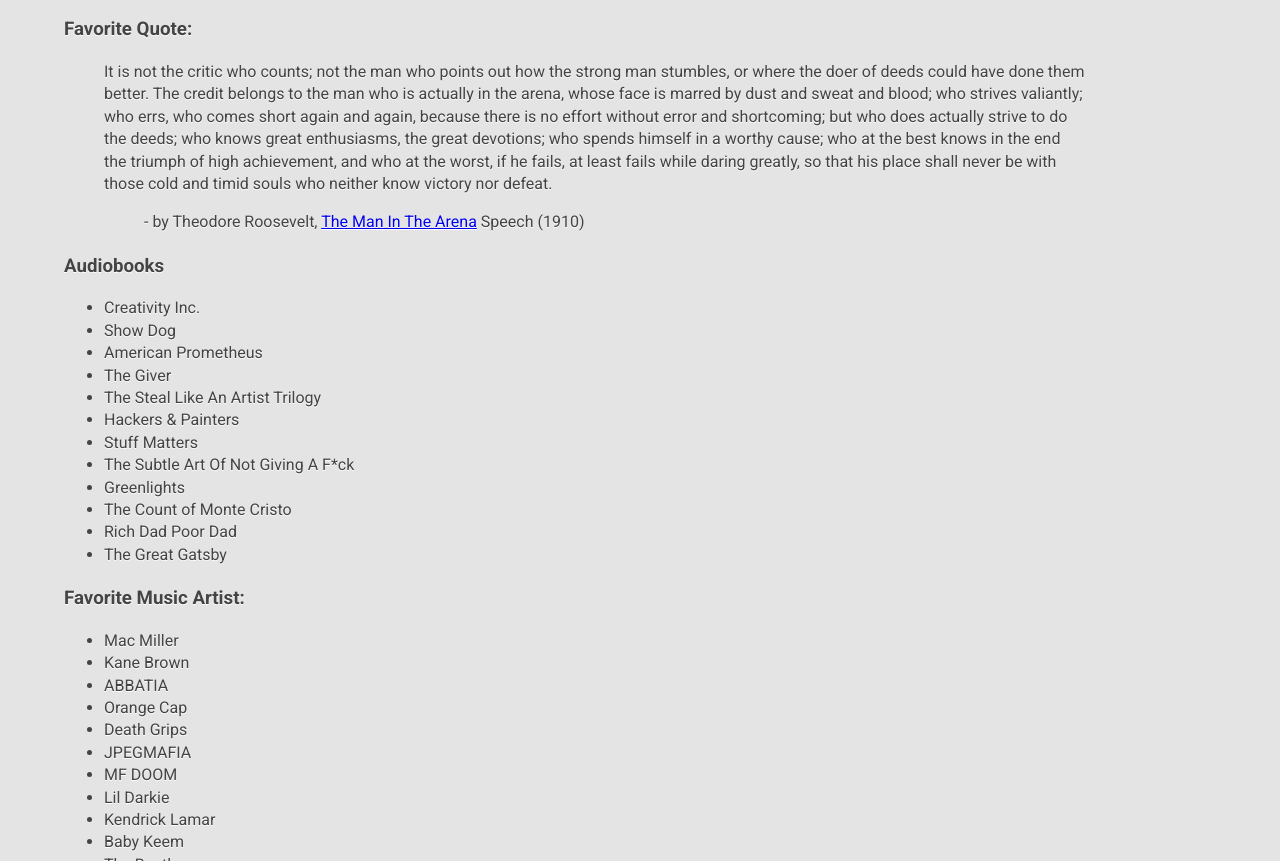
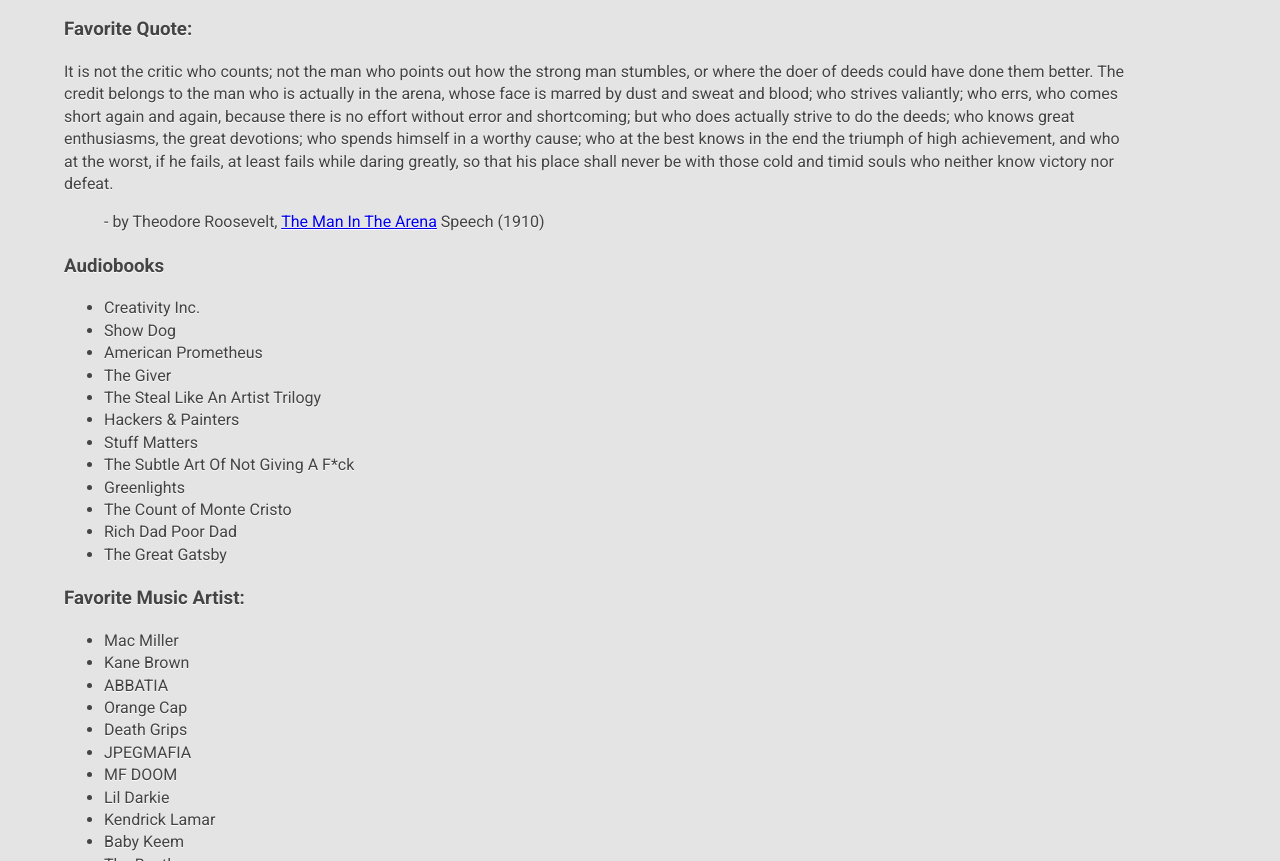
Before and after one commit to tpcav/my-website, a plain HTML site: page index.html in a window 1280 px wide. Shown: the part 1283-2144 px from the top of the page. Drawn offline with Linux system fonts and the light colour scheme.

Commit message:
Update index.html

```diff
--- a/index.html
+++ b/index.html
@@ -80,9 +80,9 @@
    </ul>
 
     <h3 class="fav-quote">Favorite Quote:</h3>
-    <blockquote class="quote-text">It is not the critic who counts; not the man who points out how the strong man stumbles, or where the doer of deeds could have done them better. The credit belongs to the man who is actually in the arena, whose face is marred by dust and sweat and blood; who strives valiantly; who errs, who comes short again and again, because there is no effort without error and shortcoming; but who does actually strive to do the deeds; who knows great enthusiasms, the great devotions; who spends himself in a worthy cause; who at the best knows in the end the triumph of high achievement, and who at the worst, if he fails, at least fails while daring greatly, so that his place shall never be with those cold and timid souls who neither know victory nor defeat.
+    <p class="quote-text">It is not the critic who counts; not the man who points out how the strong man stumbles, or where the doer of deeds could have done them better. The credit belongs to the man who is actually in the arena, whose face is marred by dust and sweat and blood; who strives valiantly; who errs, who comes short again and again, because there is no effort without error and shortcoming; but who does actually strive to do the deeds; who knows great enthusiasms, the great devotions; who spends himself in a worthy cause; who at the best knows in the end the triumph of high achievement, and who at the worst, if he fails, at least fails while daring greatly, so that his place shall never be with those cold and timid souls who neither know victory nor defeat.
       <blockquote class="quote-source">- by Theodore Roosevelt, <a href="https://www.theodorerooseveltcenter.org/Learn-About-TR/TR-Encyclopedia/Culture-and-Society/Man-in-the-Arena.aspx">The Man In The Arena</a> Speech (1910)</blockquote>
-    </blockquote>
+    </p>
 
     <h3>Audiobooks</h3>
     <ul>
```
